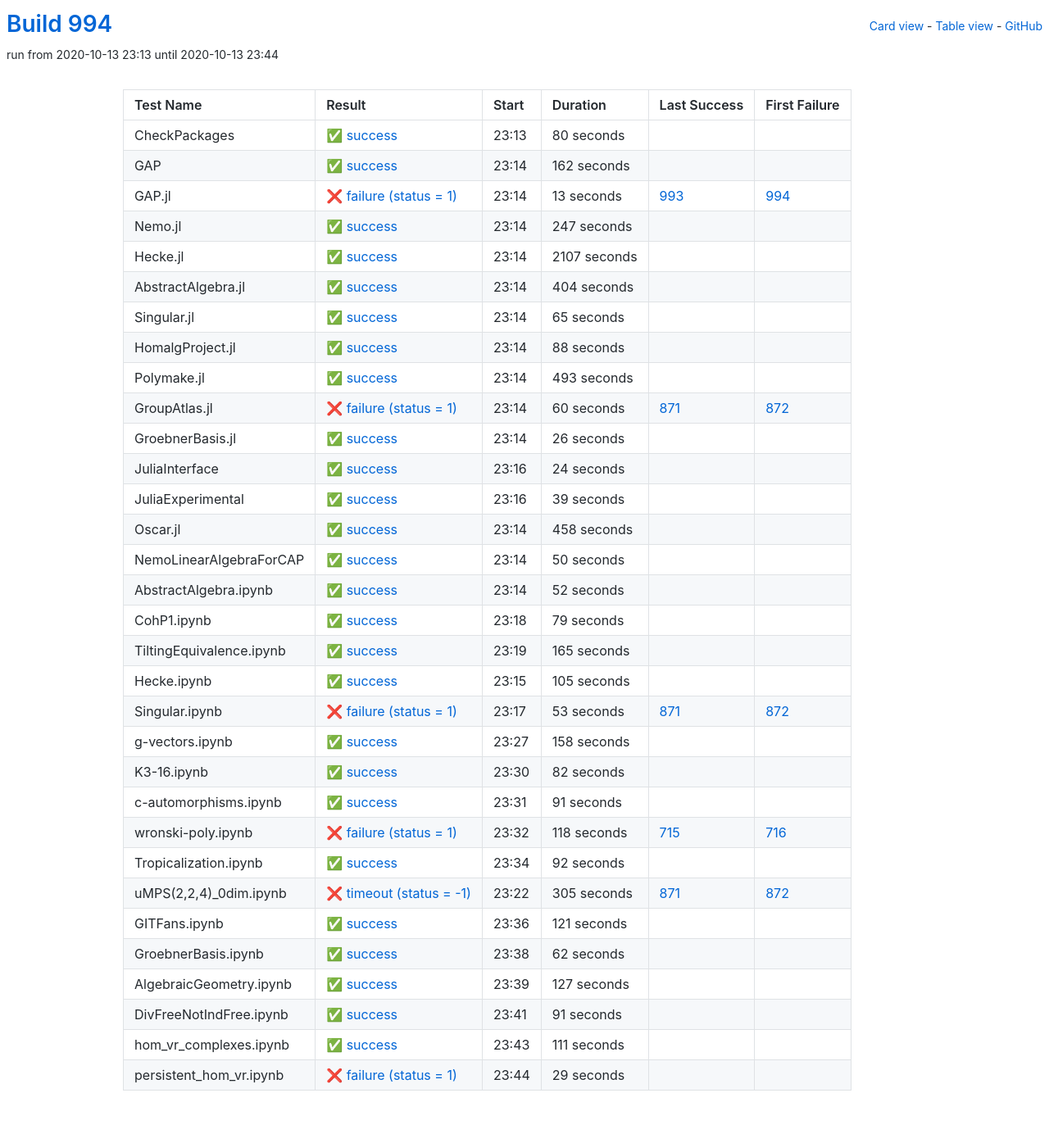
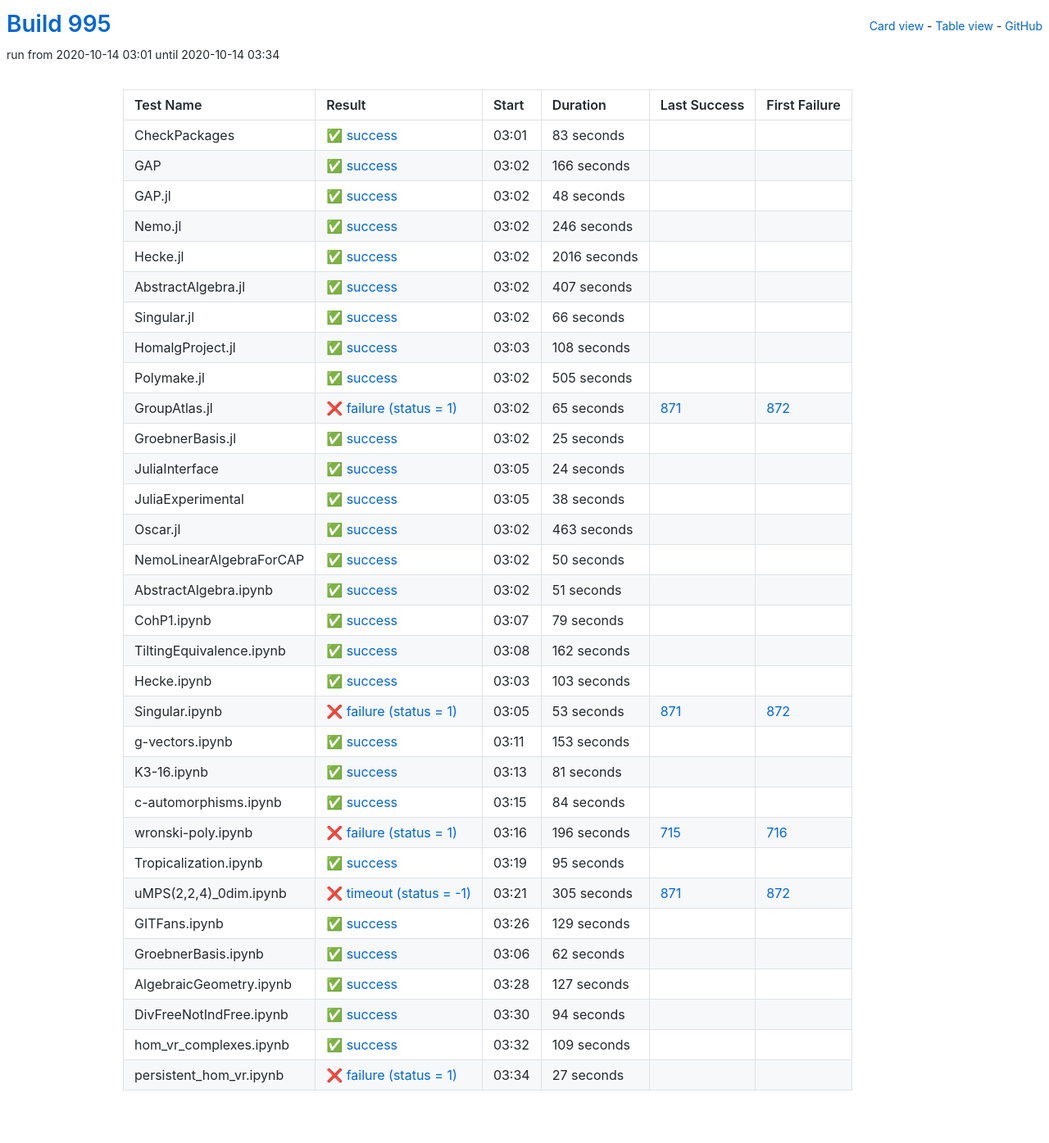
Before and after one commit to oscar-system/oscar-ci-status-stable, a Jekyll site: the page built from table.html, in a window 1280 px wide. Shown: the whole page at 82% size. Built offline with Jekyll 4.4.1, drawn with Linux system fonts in a browser that asks for light colours.

Commit message:
Build #995

```diff
--- a/_data/ci.yml
+++ b/_data/ci.yml
@@ -1,6 +1,6 @@
 ---
-build: 994
-build_url: https://oscarci.mathematik.uni-kl.de/job/oscar-stable/994/
+build: 995
+build_url: https://oscarci.mathematik.uni-kl.de/job/oscar-stable/995/
 job: oscar-stable
 organization: oscar-system
 repo: oscar-ci-status-stable
@@ -8,140 +8,140 @@ repourl: https://github.com/oscar-system/oscar-ci-status-stable
 tests:
 - name: CheckPackages
   id: checkpackages
-  log: https://oscarci.mathematik.uni-kl.de/job/oscar-stable/994/artifact/logs/build-994/CheckPackages.log
-  start: 2020-10-13 23:13
+  log: https://oscarci.mathematik.uni-kl.de/job/oscar-stable/995/artifact/logs/build-995/CheckPackages.log
+  start: 2020-10-14 03:01
   success: true
   exitcode: 0
   status: success
-  duration: 80
+  duration: 83
   last_success: false
   last_success_url:
   first_failure: false
   first_failure_url:
 - name: GAP
   id: gap
-  log: https://oscarci.mathematik.uni-kl.de/job/oscar-stable/994/artifact/logs/build-994/GAP.log
-  start: 2020-10-13 23:14
+  log: https://oscarci.mathematik.uni-kl.de/job/oscar-stable/995/artifact/logs/build-995/GAP.log
+  start: 2020-10-14 03:02
   success: true
   exitcode: 0
   status: success
-  duration: 162
+  duration: 166
   last_success: false
   last_success_url:
   first_failure: false
   first_failure_url:
 - name: GAP.jl
   id: gap-jl
-  log: https://oscarci.mathematik.uni-kl.de/job/oscar-stable/994/artifact/logs/build-994/GAP.jl.log
-  start: 2020-10-13 23:14
-  success: false
-  exitcode: 1
-  status: failure
-  duration: 13
-  last_success: 993
-  last_success_url: https://oscarci.mathematik.uni-kl.de/job/oscar-stable/993/
-  first_failure: 994
-  first_failure_url: https://oscarci.mathematik.uni-kl.de/job/oscar-stable/994/
-- name: Nemo.jl
-  id: nemo-jl
-  log: https://oscarci.mathematik.uni-kl.de/job/oscar-stable/994/artifact/logs/build-994/Nemo.jl.log
-  start: 2020-10-13 23:14
+  log: https://oscarci.mathematik.uni-kl.de/job/oscar-stable/995/artifact/logs/build-995/GAP.jl.log
+  start: 2020-10-14 03:02
   success: true
   exitcode: 0
   status: success
-  duration: 247
+  duration: 48
+  last_success: false
+  last_success_url:
+  first_failure: false
+  first_failure_url:
+- name: Nemo.jl
+  id: nemo-jl
+  log: https://oscarci.mathematik.uni-kl.de/job/oscar-stable/995/artifact/logs/build-995/Nemo.jl.log
+  start: 2020-10-14 03:02
+  success: true
+  exitcode: 0
+  status: success
+  duration: 246
   last_success: false
   last_success_url:
   first_failure: false
   first_failure_url:
 - name: Hecke.jl
   id: hecke-jl
-  log: https://oscarci.mathematik.uni-kl.de/job/oscar-stable/994/artifact/logs/build-994/Hecke.jl.log
-  start: 2020-10-13 23:14
+  log: https://oscarci.mathematik.uni-kl.de/job/oscar-stable/995/artifact/logs/build-995/Hecke.jl.log
+  start: 2020-10-14 03:02
   success: true
   exitcode: 0
   status: success
-  duration: 2107
+  duration: 2016
   last_success: false
   last_success_url:
   first_failure: false
   first_failure_url:
 - name: AbstractAlgebra.jl
   id: abstractalgebra-jl
-  log: https://oscarci.mathematik.uni-kl.de/job/oscar-stable/994/artifact/logs/build-994/AbstractAlgebra.jl.log
-  start: 2020-10-13 23:14
+  log: https://oscarci.mathematik.uni-kl.de/job/oscar-stable/995/artifact/logs/build-995/AbstractAlgebra.jl.log
+  start: 2020-10-14 03:02
   success: true
   exitcode: 0
   status: success
-  duration: 404
+  duration: 407
   last_success: false
   last_success_url:
   first_failure: false
   first_failure_url:
 - name: Singular.jl
   id: singular-jl
-  log: https://oscarci.mathematik.uni-kl.de/job/oscar-stable/994/artifact/logs/build-994/Singular.jl.log
-  start: 2020-10-13 23:14
+  log: https://oscarci.mathematik.uni-kl.de/job/oscar-stable/995/artifact/logs/build-995/Singular.jl.log
+  start: 2020-10-14 03:02
   success: true
   exitcode: 0
   status: success
-  duration: 65
+  duration: 66
   last_success: false
   last_success_url:
   first_failure: false
   first_failure_url:
 - name: HomalgProject.jl
   id: homalgproject-jl
-  log: https://oscarci.mathematik.uni-kl.de/job/oscar-stable/994/artifact/logs/build-994/HomalgProject.jl.log
-  start: 2020-10-13 23:14
+  log: https://oscarci.mathematik.uni-kl.de/job/oscar-stable/995/artifact/logs/build-995/HomalgProject.jl.log
+  start: 2020-10-14 03:03
   success: true
   exitcode: 0
   status: success
-  duration: 88
+  duration: 108
   last_success: false
   last_success_url:
   first_failure: false
   first_failure_url:
 - name: Polymake.jl
   id: polymake-jl
-  log: https://oscarci.mathematik.uni-kl.de/job/oscar-stable/994/artifact/logs/build-994/Polymake.jl.log
-  start: 2020-10-13 23:14
+  log: https://oscarci.mathematik.uni-kl.de/job/oscar-stable/995/artifact/logs/build-995/Polymake.jl.log
+  start: 2020-10-14 03:02
   success: true
   exitcode: 0
   status: success
-  duration: 493
+  duration: 505
   last_success: false
   last_success_url:
   first_failure: false
   first_failure_url:
 - name: GroupAtlas.jl
   id: groupatlas-jl
-  log: https://oscarci.mathematik.uni-kl.de/job/oscar-stable/994/artifact/logs/build-994/GroupAtlas.jl.log
-  start: 2020-10-13 23:14
+  log: https://oscarci.mathematik.uni-kl.de/job/oscar-stable/995/artifact/logs/build-995/GroupAtlas.jl.log
+  start: 2020-10-14 03:02
   success: false
   exitcode: 1
   status: failure
-  duration: 60
+  duration: 65
   last_success: 871
   last_success_url: https://oscarci.mathematik.uni-kl.de/job/oscar-stable/871/
   first_failure: 872
   first_failure_url: https://oscarci.mathematik.uni-kl.de/job/oscar-stable/872/
 - name: GroebnerBasis.jl
   id: groebnerbasis-jl
-  log: https://oscarci.mathematik.uni-kl.de/job/oscar-stable/994/artifact/logs/build-994/GroebnerBasis.jl.log
-  start: 2020-10-13 23:14
+  log: https://oscarci.mathematik.uni-kl.de/job/oscar-stable/995/artifact/logs/build-995/GroebnerBasis.jl.log
+  start: 2020-10-14 03:02
   success: true
   exitcode: 0
   status: success
-  duration: 26
+  duration: 25
   last_success: false
   last_success_url:
   first_failure: false
   first_failure_url:
 - name: JuliaInterface
   id: juliainterface
-  log: https://oscarci.mathematik.uni-kl.de/job/oscar-stable/994/artifact/logs/build-994/JuliaInterface.log
-  start: 2020-10-13 23:16
+  log: https://oscarci.mathematik.uni-kl.de/job/oscar-stable/995/artifact/logs/build-995/JuliaInterface.log
+  start: 2020-10-14 03:05
   success: true
   exitcode: 0
   status: success
@@ -152,32 +152,32 @@ tests:
   first_failure_url:
 - name: JuliaExperimental
   id: juliaexperimental
-  log: https://oscarci.mathematik.uni-kl.de/job/oscar-stable/994/artifact/logs/build-994/JuliaExperimental.log
-  start: 2020-10-13 23:16
+  log: https://oscarci.mathematik.uni-kl.de/job/oscar-stable/995/artifact/logs/build-995/JuliaExperimental.log
+  start: 2020-10-14 03:05
   success: true
   exitcode: 0
   status: success
-  duration: 39
+  duration: 38
   last_success: false
   last_success_url:
   first_failure: false
   first_failure_url:
 - name: Oscar.jl
   id: oscar-jl
-  log: https://oscarci.mathematik.uni-kl.de/job/oscar-stable/994/artifact/logs/build-994/Oscar.jl.log
-  start: 2020-10-13 23:14
+  log: https://oscarci.mathematik.uni-kl.de/job/oscar-stable/995/artifact/logs/build-995/Oscar.jl.log
+  start: 2020-10-14 03:02
   success: true
   exitcode: 0
   status: success
-  duration: 458
+  duration: 463
   last_success: false
   last_success_url:
   first_failure: false
   first_failure_url:
 - name: NemoLinearAlgebraForCAP
   id: nemolinearalgebraforcap
-  log: https://oscarci.mathematik.uni-kl.de/job/oscar-stable/994/artifact/logs/build-994/NemoLinearAlgebraForCAP.log
-  start: 2020-10-13 23:14
+  log: https://oscarci.mathematik.uni-kl.de/job/oscar-stable/995/artifact/logs/build-995/NemoLinearAlgebraForCAP.log
+  start: 2020-10-14 03:02
   success: true
   exitcode: 0
   status: success
@@ -188,20 +188,20 @@ tests:
   first_failure_url:
 - name: AbstractAlgebra.ipynb
   id: abstractalgebra-ipynb
-  log: https://oscarci.mathematik.uni-kl.de/job/oscar-stable/994/artifact/logs/build-994/AbstractAlgebra.ipynb.log
-  start: 2020-10-13 23:14
+  log: https://oscarci.mathematik.uni-kl.de/job/oscar-stable/995/artifact/logs/build-995/AbstractAlgebra.ipynb.log
+  start: 2020-10-14 03:02
   success: true
   exitcode: 0
   status: success
-  duration: 52
+  duration: 51
   last_success: false
   last_success_url:
   first_failure: false
   first_failure_url:
 - name: CohP1.ipynb
   id: cohp1-ipynb
-  log: https://oscarci.mathematik.uni-kl.de/job/oscar-stable/994/artifact/logs/build-994/CohP1.ipynb.log
-  start: 2020-10-13 23:18
+  log: https://oscarci.mathematik.uni-kl.de/job/oscar-stable/995/artifact/logs/build-995/CohP1.ipynb.log
+  start: 2020-10-14 03:07
   success: true
   exitcode: 0
   status: success
@@ -212,32 +212,32 @@ tests:
   first_failure_url:
 - name: TiltingEquivalence.ipynb
   id: tiltingequivalence-ipynb
-  log: https://oscarci.mathematik.uni-kl.de/job/oscar-stable/994/artifact/logs/build-994/TiltingEquivalence.ipynb.log
-  start: 2020-10-13 23:19
+  log: https://oscarci.mathematik.uni-kl.de/job/oscar-stable/995/artifact/logs/build-995/TiltingEquivalence.ipynb.log
+  start: 2020-10-14 03:08
   success: true
   exitcode: 0
   status: success
-  duration: 165
+  duration: 162
   last_success: false
   last_success_url:
   first_failure: false
   first_failure_url:
 - name: Hecke.ipynb
   id: hecke-ipynb
-  log: https://oscarci.mathematik.uni-kl.de/job/oscar-stable/994/artifact/logs/build-994/Hecke.ipynb.log
-  start: 2020-10-13 23:15
+  log: https://oscarci.mathematik.uni-kl.de/job/oscar-stable/995/artifact/logs/build-995/Hecke.ipynb.log
+  start: 2020-10-14 03:03
   success: true
   exitcode: 0
   status: success
-  duration: 105
+  duration: 103
   last_success: false
   last_success_url:
   first_failure: false
   first_failure_url:
 - name: Singular.ipynb
   id: singular-ipynb
-  log: https://oscarci.mathematik.uni-kl.de/job/oscar-stable/994/artifact/logs/build-994/Singular.ipynb.log
-  start: 2020-10-13 23:17
+  log: https://oscarci.mathematik.uni-kl.de/job/oscar-stable/995/artifact/logs/build-995/Singular.ipynb.log
+  start: 2020-10-14 03:05
   success: false
   exitcode: 1
   status: failure
@@ -248,68 +248,68 @@ tests:
   first_failure_url: https://oscarci.mathematik.uni-kl.de/job/oscar-stable/872/
 - name: g-vectors.ipynb
   id: g-vectors-ipynb
-  log: https://oscarci.mathematik.uni-kl.de/job/oscar-stable/994/artifact/logs/build-994/g-vectors.ipynb.log
-  start: 2020-10-13 23:27
+  log: https://oscarci.mathematik.uni-kl.de/job/oscar-stable/995/artifact/logs/build-995/g-vectors.ipynb.log
+  start: 2020-10-14 03:11
   success: true
   exitcode: 0
   status: success
-  duration: 158
+  duration: 153
   last_success: false
   last_success_url:
   first_failure: false
   first_failure_url:
 - name: K3-16.ipynb
   id: k3-16-ipynb
-  log: https://oscarci.mathematik.uni-kl.de/job/oscar-stable/994/artifact/logs/build-994/K3-16.ipynb.log
-  start: 2020-10-13 23:30
+  log: https://oscarci.mathematik.uni-kl.de/job/oscar-stable/995/artifact/logs/build-995/K3-16.ipynb.log
+  start: 2020-10-14 03:13
   success: true
   exitcode: 0
   status: success
-  duration: 82
+  duration: 81
   last_success: false
   last_success_url:
   first_failure: false
   first_failure_url:
 - name: c-automorphisms.ipynb
   id: c-automorphisms-ipynb
-  log: https://oscarci.mathematik.uni-kl.de/job/oscar-stable/994/artifact/logs/build-994/c-automorphisms.ipynb.log
-  start: 2020-10-13 23:31
+  log: https://oscarci.mathematik.uni-kl.de/job/oscar-stable/995/artifact/logs/build-995/c-automorphisms.ipynb.log
+  start: 2020-10-14 03:15
   success: true
   exitcode: 0
   status: success
-  duration: 91
+  duration: 84
   last_success: false
   last_success_url:
   first_failure: false
   first_failure_url:
 - name: wronski-poly.ipynb
   id: wronski-poly-ipynb
-  log: https://oscarci.mathematik.uni-kl.de/job/oscar-stable/994/artifact/logs/build-994/wronski-poly.ipynb.log
-  start: 2020-10-13 23:32
+  log: https://oscarci.mathematik.uni-kl.de/job/oscar-stable/995/artifact/logs/build-995/wronski-poly.ipynb.log
+  start: 2020-10-14 03:16
   success: false
   exitcode: 1
   status: failure
-  duration: 118
+  duration: 196
   last_success: 715
   last_success_url: https://oscarci.mathematik.uni-kl.de/job/oscar-stable/715/
   first_failure: 716
   first_failure_url: https://oscarci.mathematik.uni-kl.de/job/oscar-stable/716/
 - name: Tropicalization.ipynb
   id: tropicalization-ipynb
-  log: https://oscarci.mathematik.uni-kl.de/job/oscar-stable/994/artifact/logs/build-994/Tropicalization.ipynb.log
-  start: 2020-10-13 23:34
+  log: https://oscarci.mathematik.uni-kl.de/job/oscar-stable/995/artifact/logs/build-995/Tropicalization.ipynb.log
+  start: 2020-10-14 03:19
   success: true
   exitcode: 0
   status: success
-  duration: 92
+  duration: 95
   last_success: false
   last_success_url:
   first_failure: false
   first_failure_url:
 - name: uMPS(2,2,4)_0dim.ipynb
   id: umps-2-2-4-0dim-ipynb
-  log: https://oscarci.mathematik.uni-kl.de/job/oscar-stable/994/artifact/logs/build-994/uMPS-2-2-4-_0dim.ipynb.log
-  start: 2020-10-13 23:22
+  log: https://oscarci.mathematik.uni-kl.de/job/oscar-stable/995/artifact/logs/build-995/uMPS-2-2-4-_0dim.ipynb.log
+  start: 2020-10-14 03:21
   success: false
   exitcode: -1
   status: timeout
@@ -320,20 +320,20 @@ tests:
   first_failure_url: https://oscarci.mathematik.uni-kl.de/job/oscar-stable/872/
 - name: GITFans.ipynb
   id: gitfans-ipynb
-  log: https://oscarci.mathematik.uni-kl.de/job/oscar-stable/994/artifact/logs/build-994/GITFans.ipynb.log
-  start: 2020-10-13 23:36
+  log: https://oscarci.mathematik.uni-kl.de/job/oscar-stable/995/artifact/logs/build-995/GITFans.ipynb.log
+  start: 2020-10-14 03:26
   success: true
   exitcode: 0
   status: success
-  duration: 121
+  duration: 129
   last_success: false
   last_success_url:
   first_failure: false
   first_failure_url:
 - name: GroebnerBasis.ipynb
   id: groebnerbasis-ipynb
-  log: https://oscarci.mathematik.uni-kl.de/job/oscar-stable/994/artifact/logs/build-994/GroebnerBasis.ipynb.log
-  start: 2020-10-13 23:38
+  log: https://oscarci.mathematik.uni-kl.de/job/oscar-stable/995/artifact/logs/build-995/GroebnerBasis.ipynb.log
+  start: 2020-10-14 03:06
   success: true
   exitcode: 0
   status: success
@@ -344,8 +344,8 @@ tests:
   first_failure_url:
 - name: AlgebraicGeometry.ipynb
   id: algebraicgeometry-ipynb
-  log: https://oscarci.mathematik.uni-kl.de/job/oscar-stable/994/artifact/logs/build-994/AlgebraicGeometry.ipynb.log
-  start: 2020-10-13 23:39
+  log: https://oscarci.mathematik.uni-kl.de/job/oscar-stable/995/artifact/logs/build-995/AlgebraicGeometry.ipynb.log
+  start: 2020-10-14 03:28
   success: true
   exitcode: 0
   status: success
@@ -356,36 +356,36 @@ tests:
   first_failure_url:
 - name: DivFreeNotIndFree.ipynb
   id: divfreenotindfree-ipynb
-  log: https://oscarci.mathematik.uni-kl.de/job/oscar-stable/994/artifact/logs/build-994/DivFreeNotIndFree.ipynb.log
-  start: 2020-10-13 23:41
+  log: https://oscarci.mathematik.uni-kl.de/job/oscar-stable/995/artifact/logs/build-995/DivFreeNotIndFree.ipynb.log
+  start: 2020-10-14 03:30
   success: true
   exitcode: 0
   status: success
-  duration: 91
+  duration: 94
   last_success: false
   last_success_url:
   first_failure: false
   first_failure_url:
 - name: hom_vr_complexes.ipynb
   id: hom-vr-complexes-ipynb
-  log: https://oscarci.mathematik.uni-kl.de/job/oscar-stable/994/artifact/logs/build-994/hom_vr_complexes.ipynb.log
-  start: 2020-10-13 23:43
+  log: https://oscarci.mathematik.uni-kl.de/job/oscar-stable/995/artifact/logs/build-995/hom_vr_complexes.ipynb.log
+  start: 2020-10-14 03:32
   success: true
   exitcode: 0
   status: success
-  duration: 111
+  duration: 109
   last_success: false
   last_success_url:
   first_failure: false
   first_failure_url:
 - name: persistent_hom_vr.ipynb
   id: persistent-hom-vr-ipynb
-  log: https://oscarci.mathematik.uni-kl.de/job/oscar-stable/994/artifact/logs/build-994/persistent_hom_vr.ipynb.log
-  start: 2020-10-13 23:44
+  log: https://oscarci.mathematik.uni-kl.de/job/oscar-stable/995/artifact/logs/build-995/persistent_hom_vr.ipynb.log
+  start: 2020-10-14 03:34
   success: false
   exitcode: 1
   status: failure
-  duration: 29
+  duration: 27
   last_success: false
   last_success_url:
   first_failure: false
```
Also changed, not shown: README.md.
